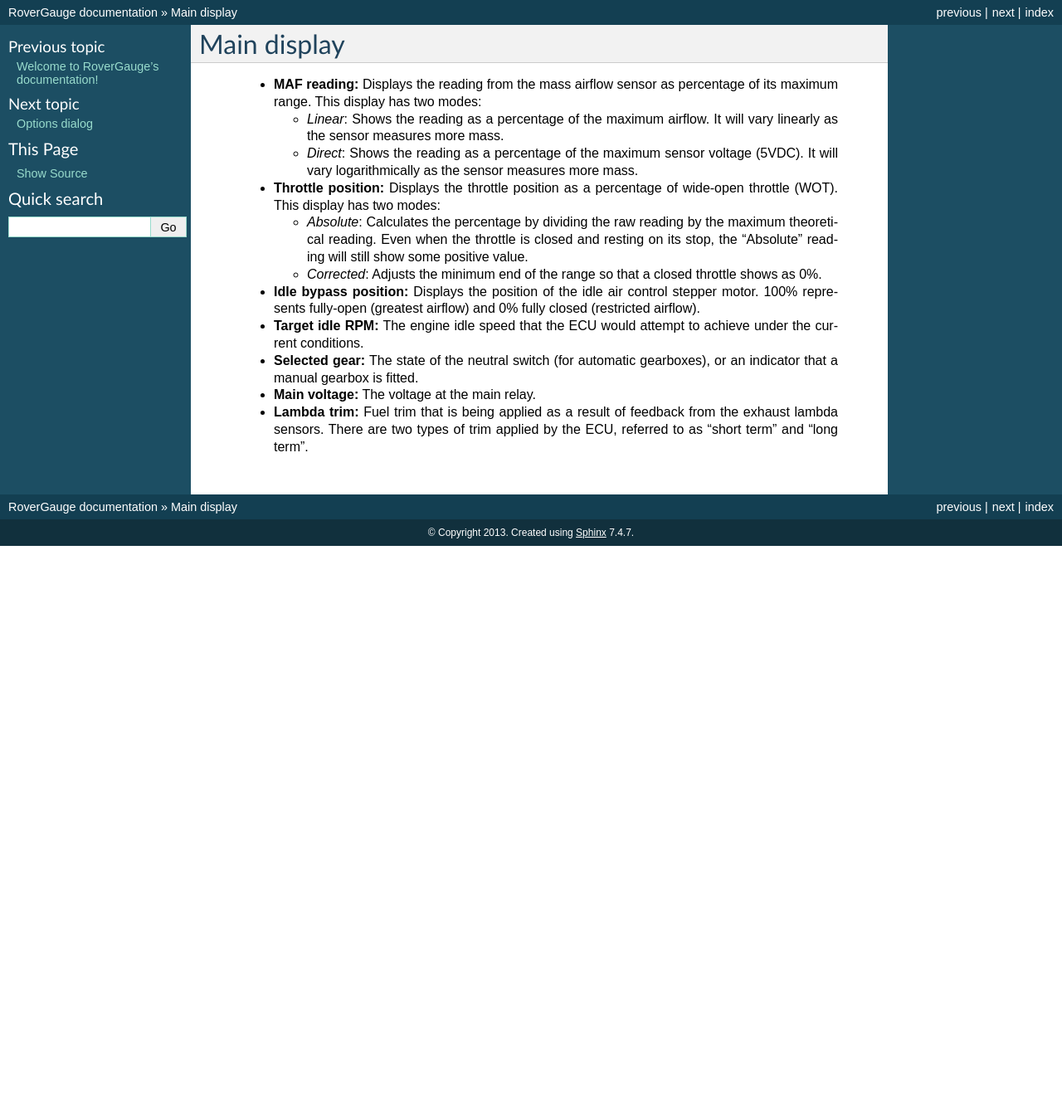
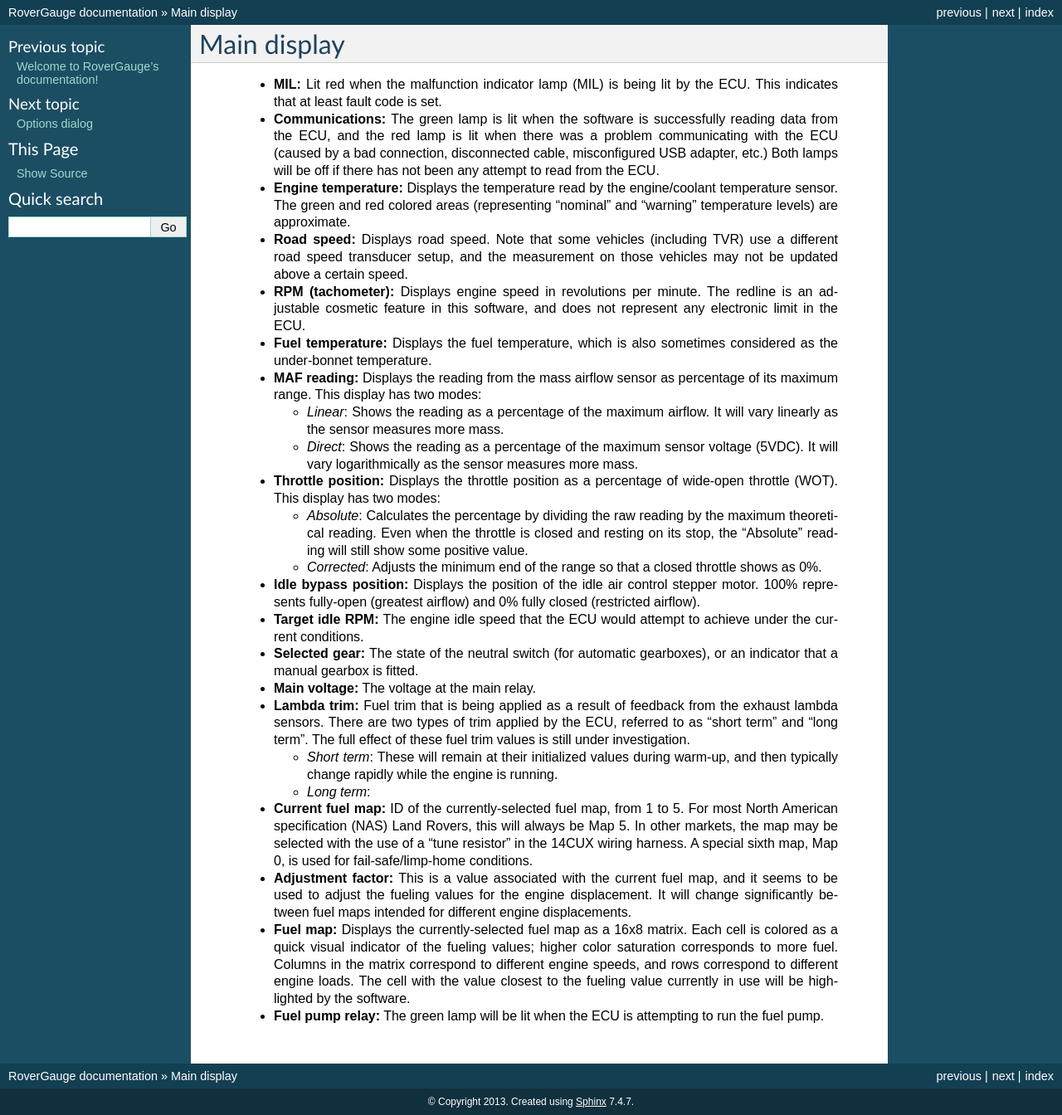
Before and after one commit to colinbourassa/rovergauge, a Sphinx documentation site: the page built from help/source/maindisplay.rst, in a window 1280 px wide. Shown: the whole page at 83% size. Built offline with Sphinx 7.4.7, drawn with Linux system fonts in a browser that asks for light colours; before the commit the page ends 900 px from its top, so only the background shows below that.

Commit message:
Doc updates

```diff
--- /dev/null
+++ b/help/source/idleaircontrol.rst
@@ -0,0 +1,5 @@
+Idle air control
+================
+This dialog allows the user to control the idle air control valve in the intake plenum. Because the ECU is adjusting the valve when the engine is idling, it is recommended to only test movement of the valve when the engine is off.
+
+The motor controlling the valve has a total of 180 steps of movement, so commanding it to open or close by 180 (or more) steps will ensure that it reaches its fully-open or fully-closed position (assuming the valve is functioning mechanically.)
--- a/help/source/maindisplay.rst
+++ b/help/source/maindisplay.rst
@@ -1,5 +1,11 @@
 Main display
 ============
+ * **MIL:** Lit red when the malfunction indicator lamp (MIL) is being lit by the ECU. This indicates that at least fault code is set.
+ * **Communications:** The green lamp is lit when the software is successfully reading data from the ECU, and the red lamp is lit when there was a problem communicating with the ECU (caused by a bad connection, disconnected cable, misconfigured USB adapter, etc.) Both lamps will be off if there has not been any attempt to read from the ECU.
+ * **Engine temperature:** Displays the temperature read by the engine/coolant temperature sensor. The green and red colored areas (representing "nominal" and "warning" temperature levels) are approximate.
+ * **Road speed:** Displays road speed. Note that some vehicles (including TVR) use a different road speed transducer setup, and the measurement on those vehicles may not be updated above a certain speed.
+ * **RPM (tachometer):** Displays engine speed in revolutions per minute. The redline is an adjustable cosmetic feature in this software, and does not represent any electronic limit in the ECU.
+ * **Fuel temperature:** Displays the fuel temperature, which is also sometimes considered as the under-bonnet temperature.
  * **MAF reading:** Displays the reading from the mass airflow sensor as percentage of its maximum range. This display has two modes:
 
    - *Linear*: Shows the reading as a percentage of the maximum airflow. It will vary linearly as the sensor measures more mass.
@@ -14,4 +20,12 @@ Main display
  * **Target idle RPM:** The engine idle speed that the ECU would attempt to achieve under the current conditions.
  * **Selected gear:** The state of the neutral switch (for automatic gearboxes), or an indicator that a manual gearbox is fitted.
  * **Main voltage:** The voltage at the main relay.
- * **Lambda trim:** Fuel trim that is being applied as a result of feedback from the exhaust lambda sensors. There are two types of trim applied by the ECU, referred to as "short term" and "long term".
+ * **Lambda trim:** Fuel trim that is being applied as a result of feedback from the exhaust lambda sensors. There are two types of trim applied by the ECU, referred to as "short term" and "long term". The full effect of these fuel trim values is still under investigation.
+
+   - *Short term*: These will remain at their initialized values during warm-up, and then typically change rapidly while the engine is running.
+   - *Long term*:
+
+ * **Current fuel map:** ID of the currently-selected fuel map, from 1 to 5. For most North American specification (NAS) Land Rovers, this will always be Map 5. In other markets, the map may be selected with the use of a "tune resistor" in the 14CUX wiring harness. A special sixth map, Map 0, is used for fail-safe/limp-home conditions.
+ * **Adjustment factor:** This is a value associated with the current fuel map, and it seems to be used to adjust the fueling values for the engine displacement. It will change significantly between fuel maps intended for different engine displacements.
+ * **Fuel map:** Displays the currently-selected fuel map as a 16x8 matrix. Each cell is colored as a quick visual indicator of the fueling values; higher color saturation corresponds to more fuel. Columns in the matrix correspond to different engine speeds, and rows correspond to different engine loads. The cell with the value closest to the fueling value currently in use will be highlighted by the software.
+ * **Fuel pump relay:** The green lamp will be lit when the ECU is attempting to run the fuel pump.
```
Also changed, not shown: help/source/index.rst (+1 -7 lines).
